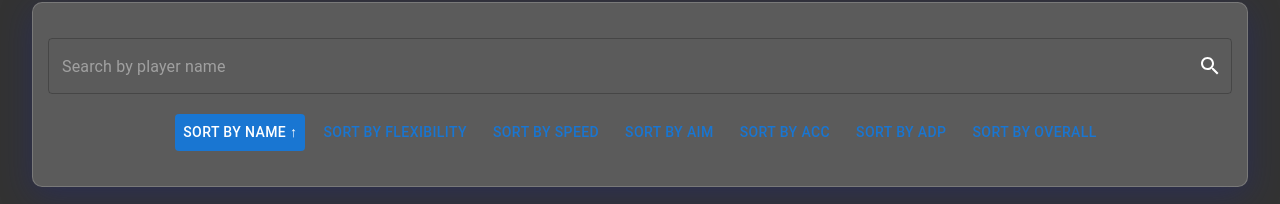
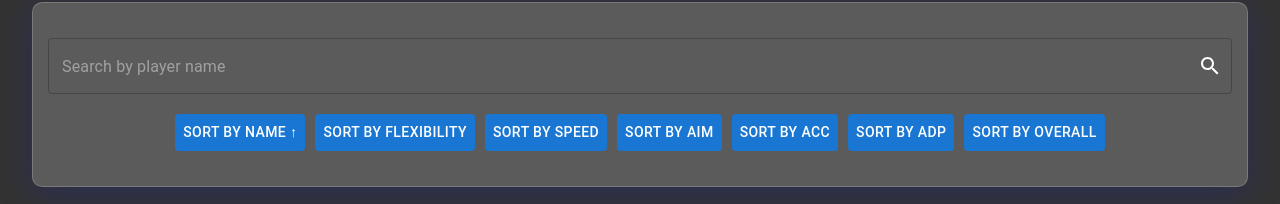
Before and after one commit to FelipeAlfaya/Bomb-cards, a Next.js app: page /players in a window 1280 px wide. Shown: the part 87-291 px from the top of the page. Built offline with nearby package versions, Linux system fonts and the light colour scheme; grey boxes are pictures that could not be loaded.

Commit message:
enhancing visual

```diff
--- a/src/app/players/page.tsx
+++ b/src/app/players/page.tsx
@@ -874,11 +874,29 @@ const Page: React.FC = () => {
           <Button
             className='sort-button'
             onClick={() => handleSortChange('Flexibility')}
+            sx={{
+              textDecoration: 'none',
+              color: 'white',
+              backgroundColor: '#1976d2',
+              '& a': {
+                textDecoration: 'none',
+                color: 'white',
+              },
+            }}
           >
             Sort by Flexibility{' '}
             {sortBy === 'Flexibility' && (sortOrder === 'asc' ? '↑' : '↓')}
           </Button>
           <Button
+            sx={{
+              textDecoration: 'none',
+              color: 'white',
+              backgroundColor: '#1976d2',
+              '& a': {
+                textDecoration: 'none',
+                color: 'white',
+              },
+            }}
             className='sort-button'
             onClick={() => handleSortChange('Speed')}
           >
@@ -886,24 +904,60 @@ const Page: React.FC = () => {
             {sortBy === 'Speed' && (sortOrder === 'asc' ? '↑' : '↓')}
           </Button>
           <Button
+            sx={{
+              textDecoration: 'none',
+              color: 'white',
+              backgroundColor: '#1976d2',
+              '& a': {
+                textDecoration: 'none',
+                color: 'white',
+              },
+            }}
             className='sort-button'
             onClick={() => handleSortChange('Aim')}
           >
             Sort by Aim {sortBy === 'Aim' && (sortOrder === 'asc' ? '↑' : '↓')}
           </Button>
           <Button
+            sx={{
+              textDecoration: 'none',
+              color: 'white',
+              backgroundColor: '#1976d2',
+              '& a': {
+                textDecoration: 'none',
+                color: 'white',
+              },
+            }}
             className='sort-button'
             onClick={() => handleSortChange('ACC')}
           >
             Sort by ACC {sortBy === 'ACC' && (sortOrder === 'asc' ? '↑' : '↓')}
           </Button>
           <Button
+            sx={{
+              textDecoration: 'none',
+              color: 'white',
+              backgroundColor: '#1976d2',
+              '& a': {
+                textDecoration: 'none',
+                color: 'white',
+              },
+            }}
             className='sort-button'
             onClick={() => handleSortChange('ADP')}
           >
             Sort by ADP {sortBy === 'ADP' && (sortOrder === 'asc' ? '↑' : '↓')}
           </Button>
           <Button
+            sx={{
+              textDecoration: 'none',
+              color: 'white',
+              backgroundColor: '#1976d2',
+              '& a': {
+                textDecoration: 'none',
+                color: 'white',
+              },
+            }}
             className='sort-button'
             onClick={() => handleSortChange('overall')}
           >
```
